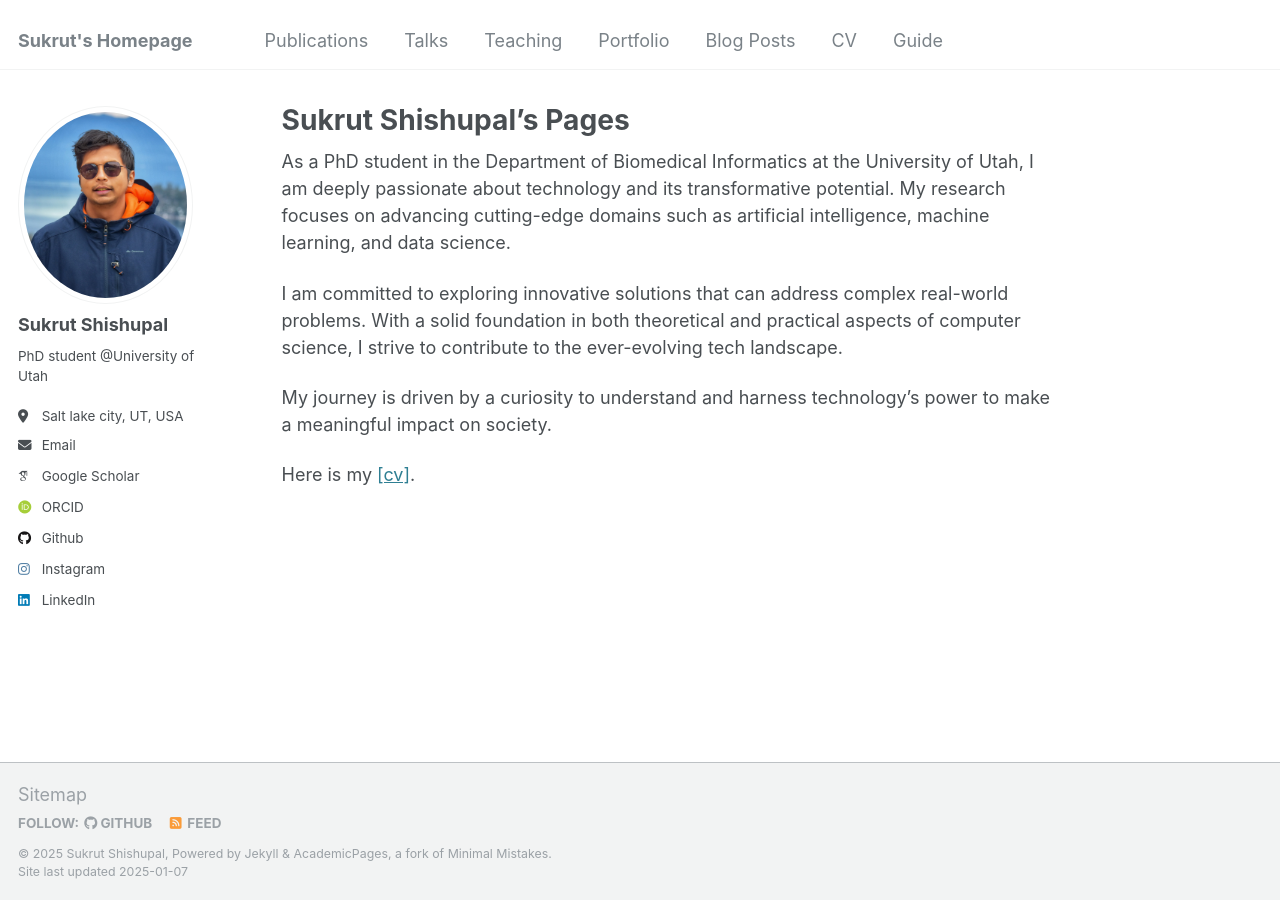
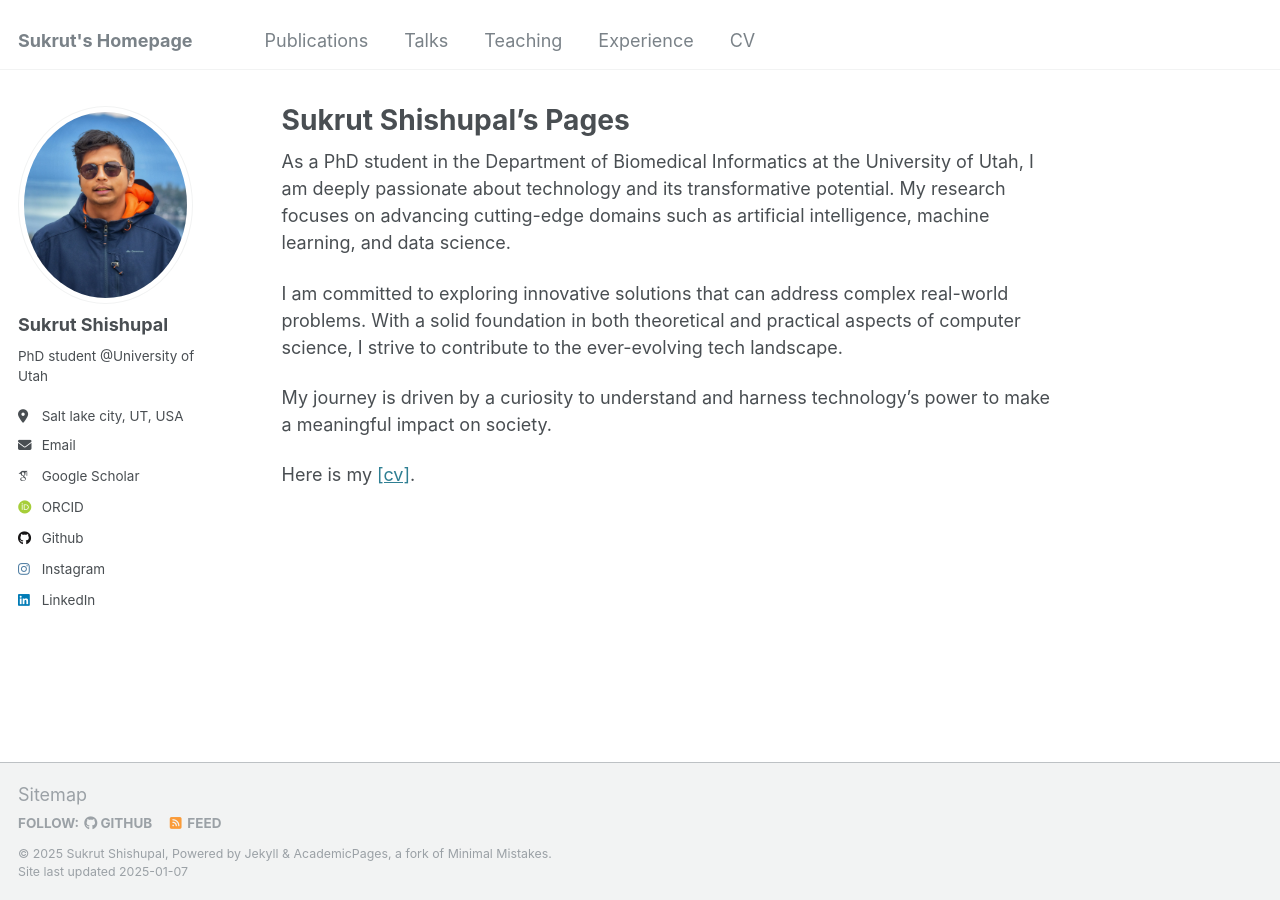
Before and after one commit to sukrut-shishupal/sukrut.shishupal.github.io, a Jekyll site: the page built from _pages/about.md, in a window 1280 px wide. Built offline with Jekyll 4.4.1, drawn with Linux system fonts in a browser that asks for light colours; some web fonts are replaced.

Commit message:
Update navigation.yml

```diff
--- a/_data/navigation.yml
+++ b/_data/navigation.yml
@@ -14,14 +14,8 @@ main:
   - title: "Teaching"
     url: /teaching/
 
-  - title: "Portfolio"
-    url: /portfolio/
-
-  - title: "Blog Posts"
-    url: /year-archive/
+  - title: "Experience"
+    url: /experience/
 
   - title: "CV"
     url: /cv/
-
-  - title: "Guide"
-    url: /markdown/
```
